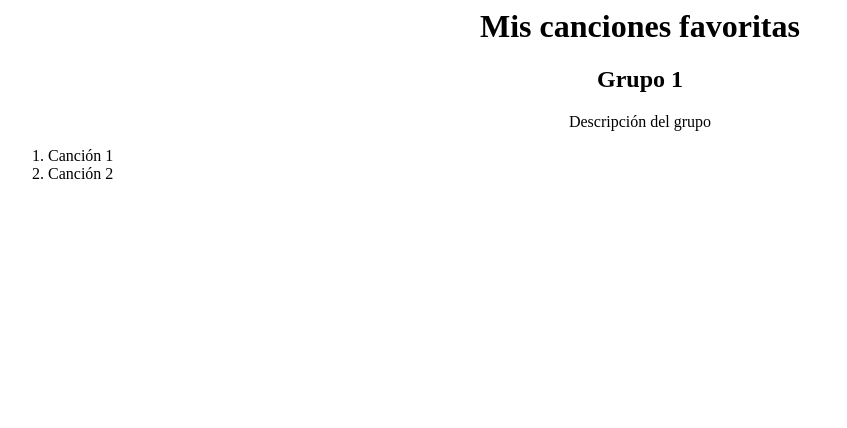
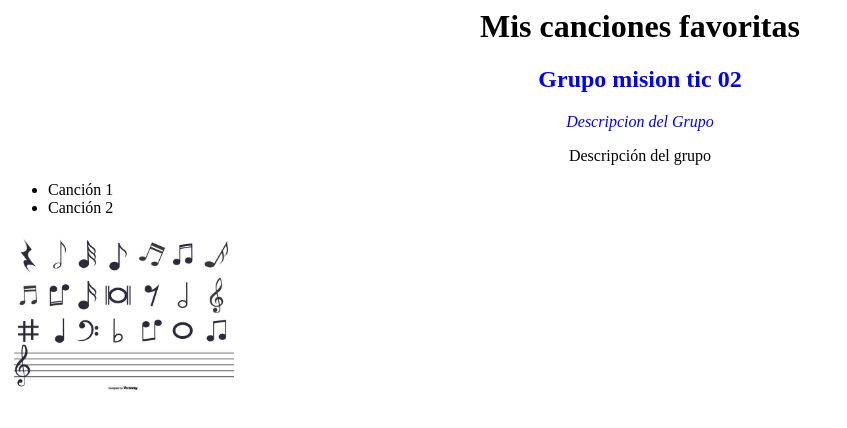
Before and after one commit to coronadoclaudio/pagina-web, a plain HTML site: page pagina basica 02.html in a window 1280 px wide. Shown: the whole page, without its empty margins (0-847 px from the left). Drawn offline with Linux system fonts and the light colour scheme.

Commit message:
commit 8.45

```diff
--- a/pagina basica 02.html
+++ b/pagina basica 02.html
@@ -6,14 +6,22 @@
         <center>
 
         <h1>Mis canciones favoritas</h1>
-        <h2>Grupo 1</h2>
+        <font color="blue" face="forte">
+
+            <h2>Grupo mision tic 02</h2>
+            <i><p> Descripcion del Grupo </p></i>
+        </font>
         <p>Descripción del grupo</p>
 
         </center>
-        <ol>
+        <ul>
             <li>Canción 1</li>
             <li>Canción 2</li>
-        </ol>
+        </ul>
+
+        <img src="..\02.jpg" width="230" heigth="150">
+
+
 
     </body>
 <html>
```
Also changed, not shown: 02.jpg (added).
